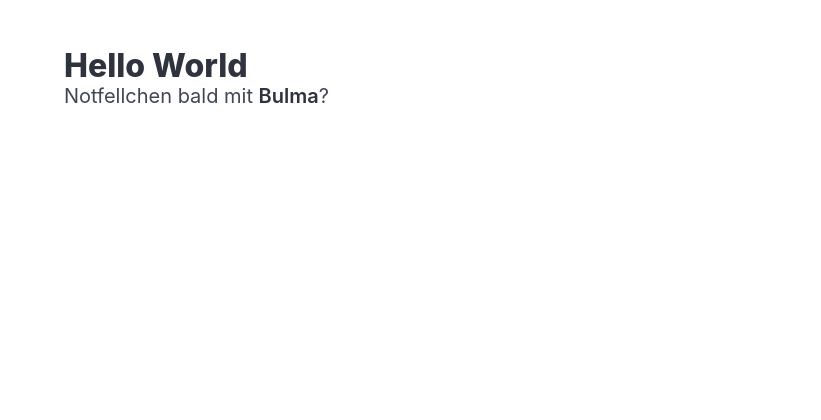
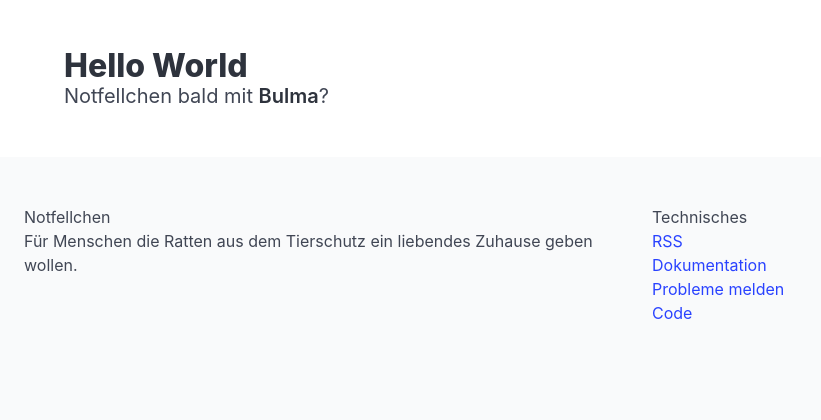
Before and after one commit to moan0s/notfellchen, a Django app: page /styleguide-bulma in a window 1280 px wide. Shown: the part 56-476 px from the top of the page, without its empty margins (0-821 px from the left). Run offline with Django 5.2, Linux system fonts and the light colour scheme; parts of the project's set-up code (start-up, migrations or seed data) failed here and were passed over.

Commit message:
feat: Add footer

```diff
--- a/src/fellchensammlung/templates/fellchensammlung/base_bulma.html
+++ b/src/fellchensammlung/templates/fellchensammlung/base_bulma.html
@@ -31,5 +31,10 @@
 <div>
     {% block content %}{% endblock %}
 </div>
+
+
+{% block footer %}
+    {% include "fellchensammlung/bulma-footer.html" %}
+{% endblock %}
 </body>
 </html>
--- /dev/null
+++ b/src/fellchensammlung/templates/fellchensammlung/bulma-footer.html
@@ -0,0 +1,54 @@
+{% load static %}
+{% load i18n %}
+<footer class="footer">
+    <div class="columns">
+        <div class="column">
+
+            <!-- Heading is left aligned, medium weight -->
+            <h4 class="bd-footer-title
+                 has-text-left">
+                Notfellchen
+            </h4>
+
+            <!-- footer content -->
+            <p class="bd-footer-link
+                has-text-left">
+                Für Menschen die Ratten aus dem Tierschutz ein liebendes Zuhause geben wollen.
+            </p>
+
+        </div>
+
+        <div class="column">
+            <h3 class="bd-footer-title
+                 has-text-justify">
+                Technisches
+            </h3>
+
+            <p class="bd-footer-link">
+                <a class="nav-link " href="{% url "rss" %}">
+                    <i class="fa-solid fa-rss"></i> {% translate 'RSS' %}
+                </a>
+                <br/>
+
+                <a href="https://dokumentation.notfellchen.org/">
+                  <span class="icon-text">
+                    <span>{% translate 'Dokumentation' %}</span>
+                  </span>
+                </a>
+                <br/>
+
+                <a href="mailto:info@notfellchen.org">
+                  <span class="icon-text">
+                    <span>{% translate 'Probleme melden' %}</span>
+                  </span>
+                </a>
+                <br/>
+                <a href="https://codeberg.org/moanos/notfellchen">
+                  <span class="icon-text">
+                    <span>{% trans 'Code' %}</span>
+                  </span>
+                </a>
+            </p>
+        </div>
+    </div>
+</footer>
```
